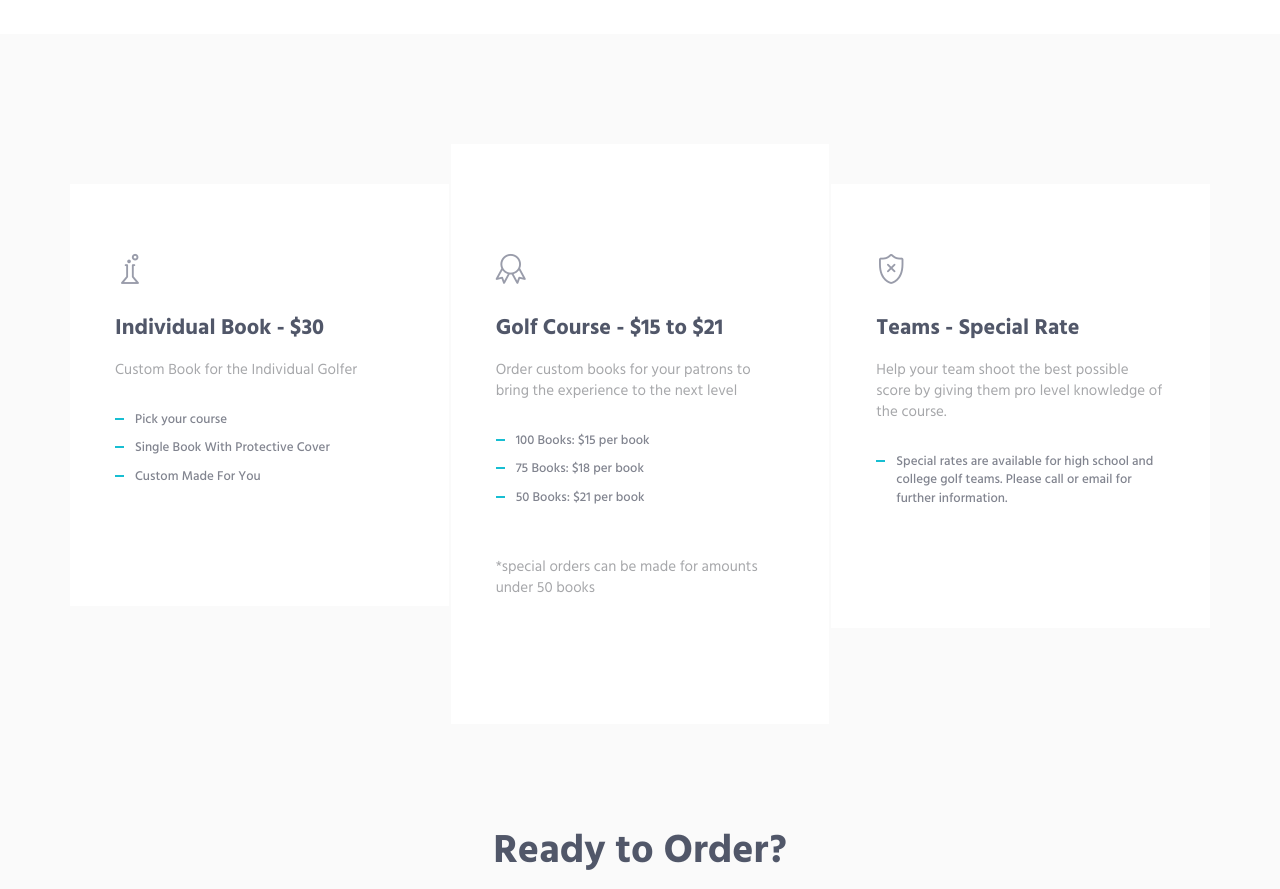
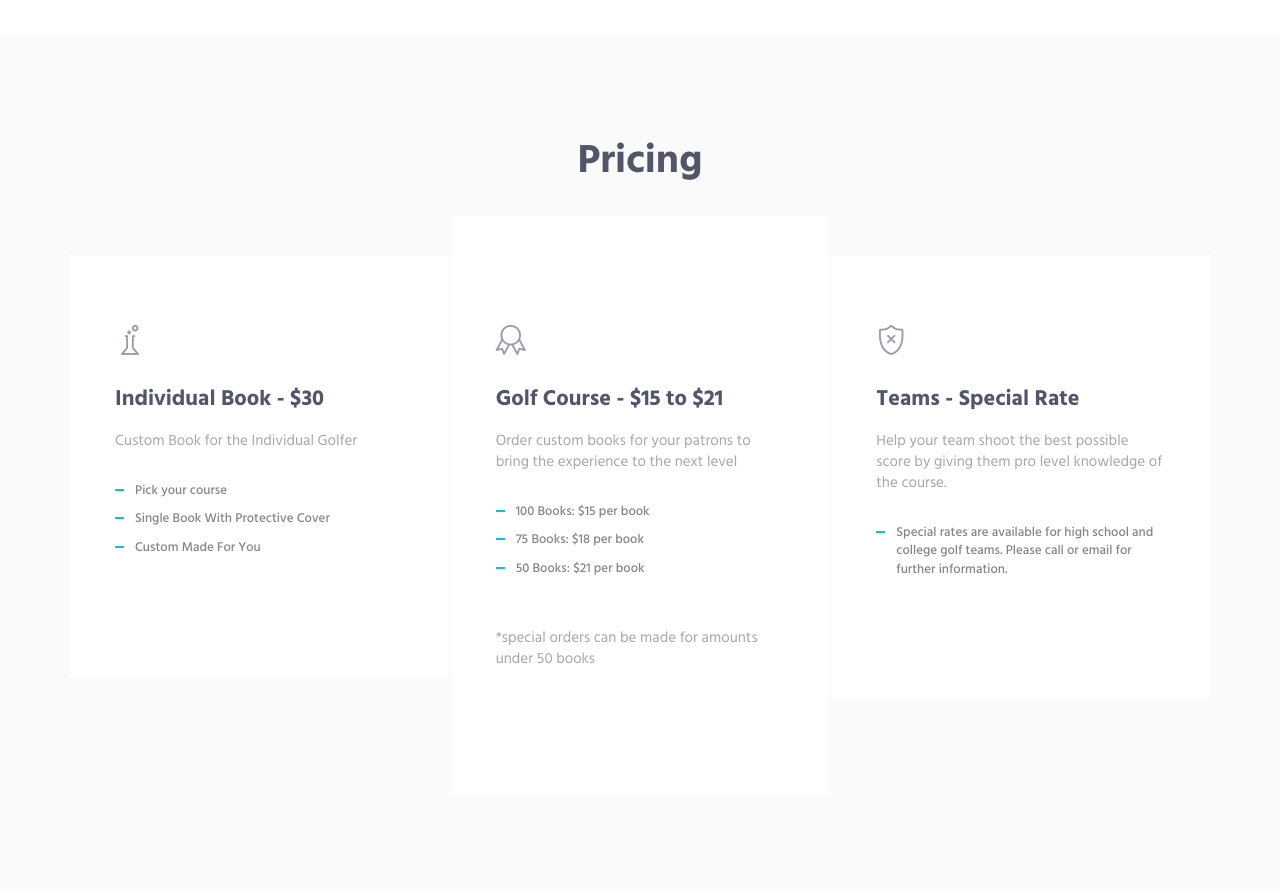
Before and after one commit to amasson99/Palmer-Yardage-Books, a plain HTML site: page index.html in a window 1280 px wide. Shown: the part 2600-3489 px from the top of the page. Drawn offline with Linux system fonts and the light colour scheme.

Commit message:
added title

```diff
--- a/index.html
+++ b/index.html
@@ -296,6 +296,7 @@
         <!-- Pricing -->
         <div id="pricing" class="bg-color-sky-light">
             <div class="content-lg container">
+              <h1 align="center">Pricing</h1>
                 <div class="row row-space-1">
                     <div class="col-sm-4 sm-margin-b-2">
                         <!-- Pricing -->
```
